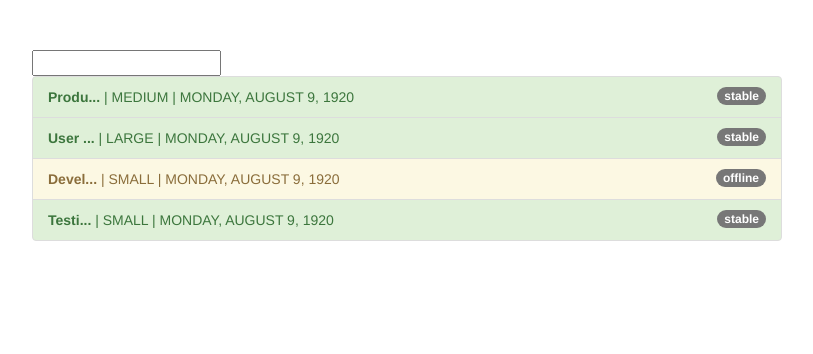
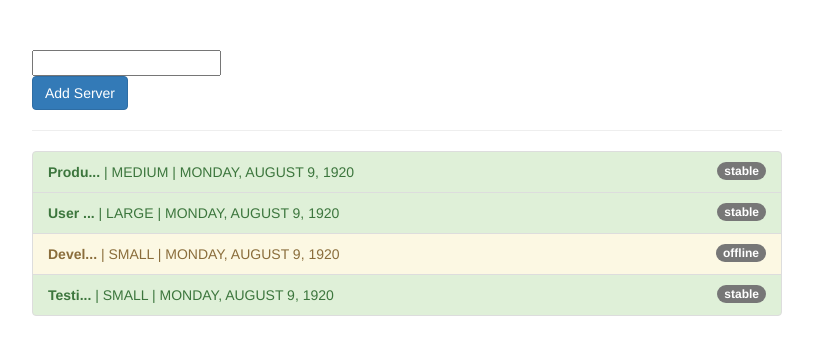
Before and after one commit to hawrot/angular-playground, an Angular app: page / in a window 1280 px wide. Shown: the top 354 px of the page, without its empty margins (233-1046 px from the left). Built offline with nearby package versions, Linux system fonts and the light colour scheme.

Commit message:
Create button to add new server

```diff
--- a/src/app/app.component.html
+++ b/src/app/app.component.html
@@ -3,6 +3,9 @@
 
     <div class="col-xs-12 col-sm-10 col-md-8 col-sm-offset-1 col-md-offset-2">
       <input type="text" [(ngModel)]="filterStatus">
+      <br>
+      <button class="btn btn-primary" (click)="onAddServer()">Add Server</button>
+      <hr>
       <ul class="list-group">
         <li
           class="list-group-item"
--- a/src/app/app.component.ts
+++ b/src/app/app.component.ts
@@ -42,4 +42,13 @@ export class AppComponent {
       'list-group-item-danger': server.status === 'critical'
     };
   }
+
+  onAddServer(){
+    this.servers.push({
+      instanceType: 'small',
+      name: 'New Server',
+      status: 'stable',
+      started: new Date(2020, 5,21)
+    })
+  }
 }
```
